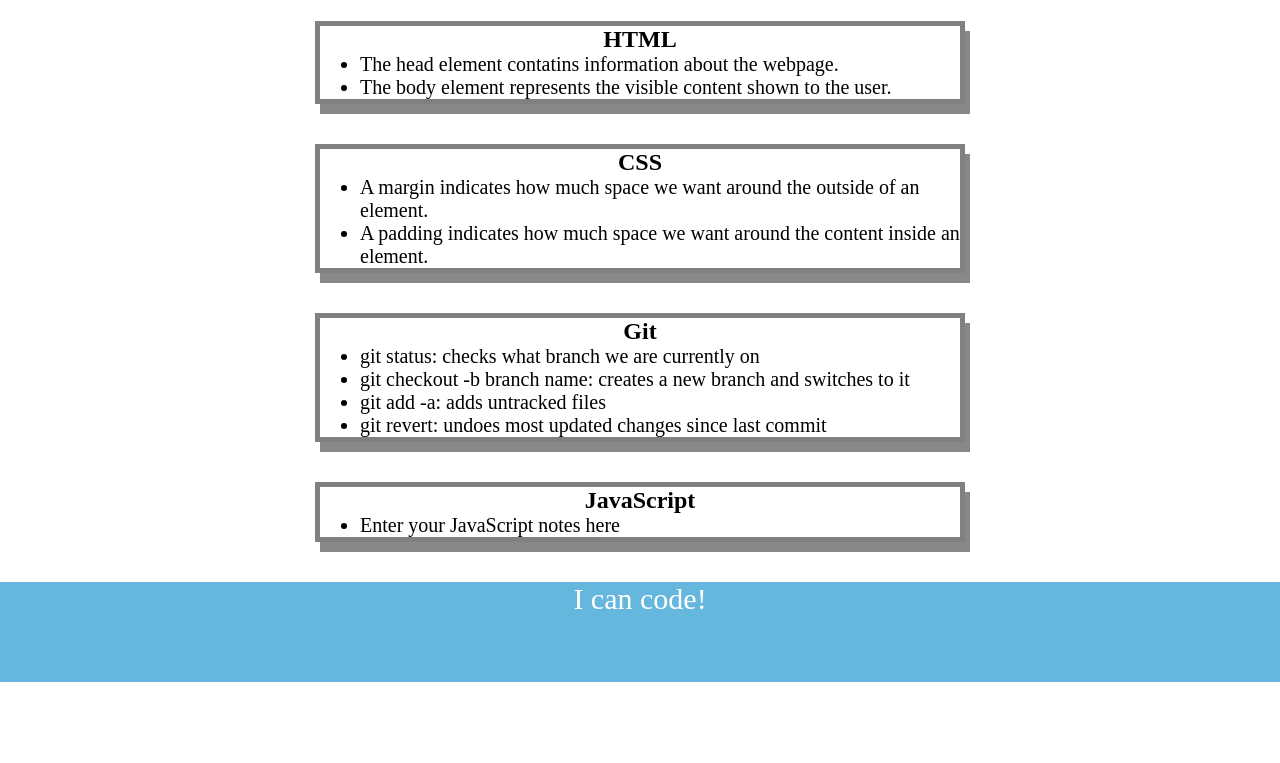
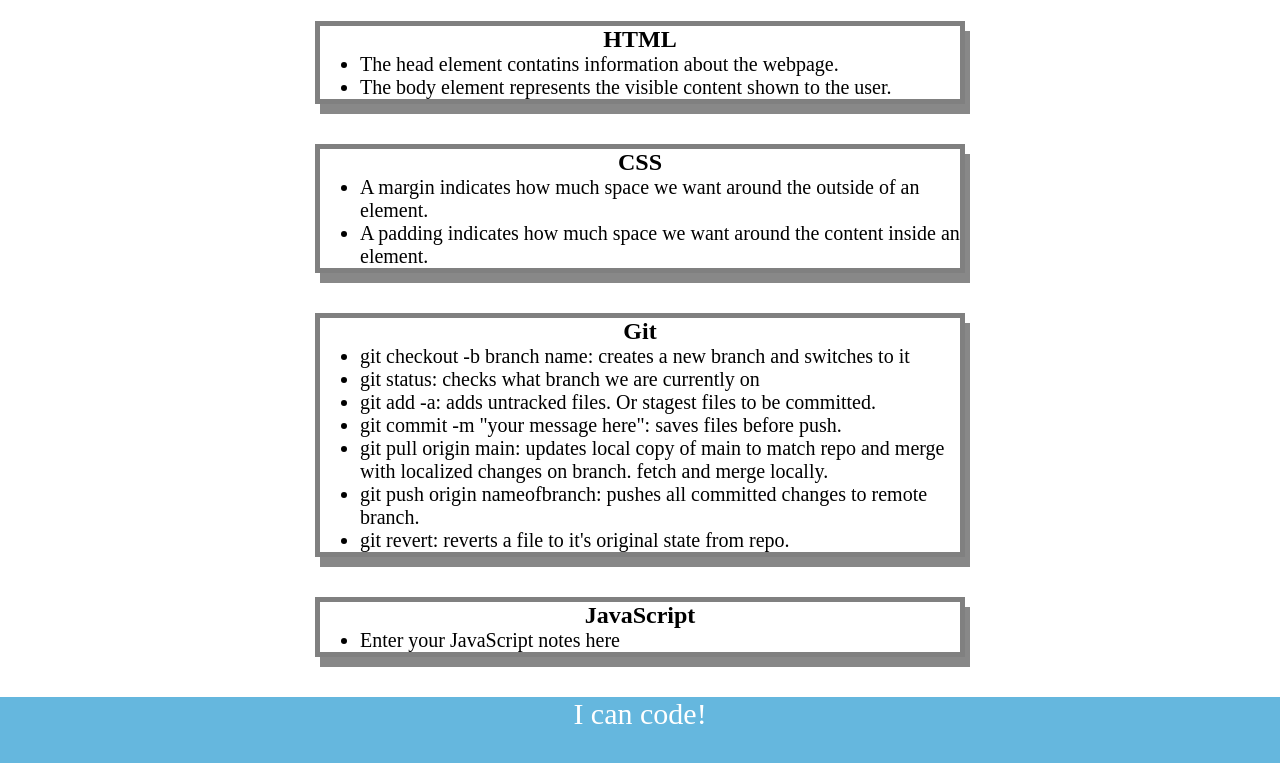
Before and after one commit to carterpaccione/prework-study-guide, a plain HTML site: page index.html in a window 1280 px wide. Shown: the part 119-882 px from the top of the page. Before the commit the page ends 801 px from the top, so only its background shows below. Drawn offline with Linux system fonts and the light colour scheme.

Commit message:
added notes

```diff
--- a/index.html
+++ b/index.html
@@ -36,10 +36,13 @@
 
         <h2>Git</h2>
         <ul>
+          <li>git checkout -b branch name: creates a new branch and switches to it</li>
           <li>git status: checks what branch we are currently on</li>
-          <li>git checkout -b branch name: creates a new branch and switches to it</li>
-          <li>git add -a: adds untracked files</li>
-          <li>git revert: undoes most updated changes since last commit</li>
+          <li>git add -a: adds untracked files. Or stagest files to be committed.</li>
+          <li>git commit -m "your message here": saves files before push.</li>
+          <li>git pull origin main: updates local copy of main to match repo and merge with localized changes on branch. fetch and merge locally.</li>
+          <li>git push origin nameofbranch: pushes all committed changes to remote branch.</li>
+          <li>git revert: reverts a file to it's original state from repo.</li>
         </ul>
 
       </section>
```
